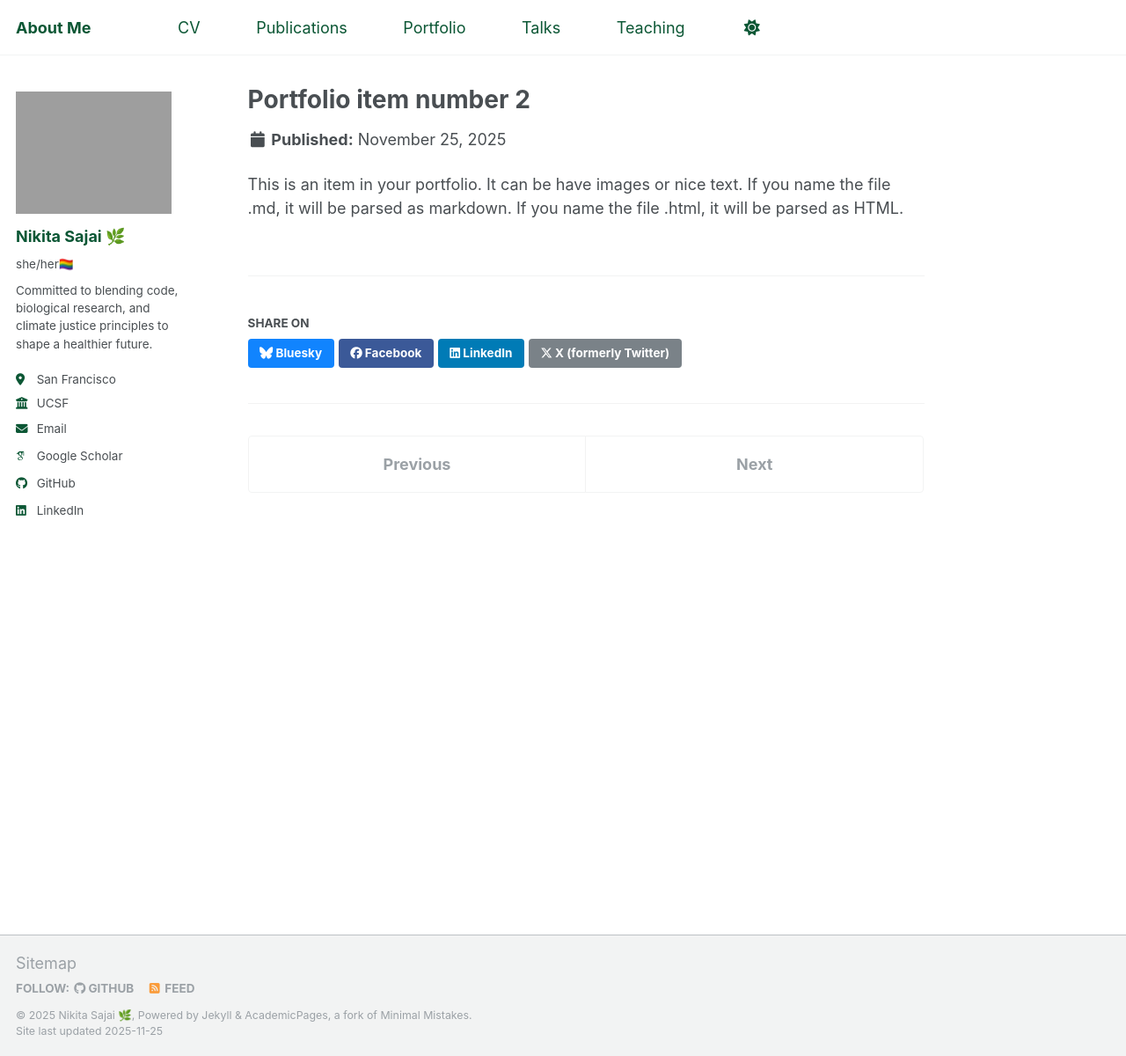
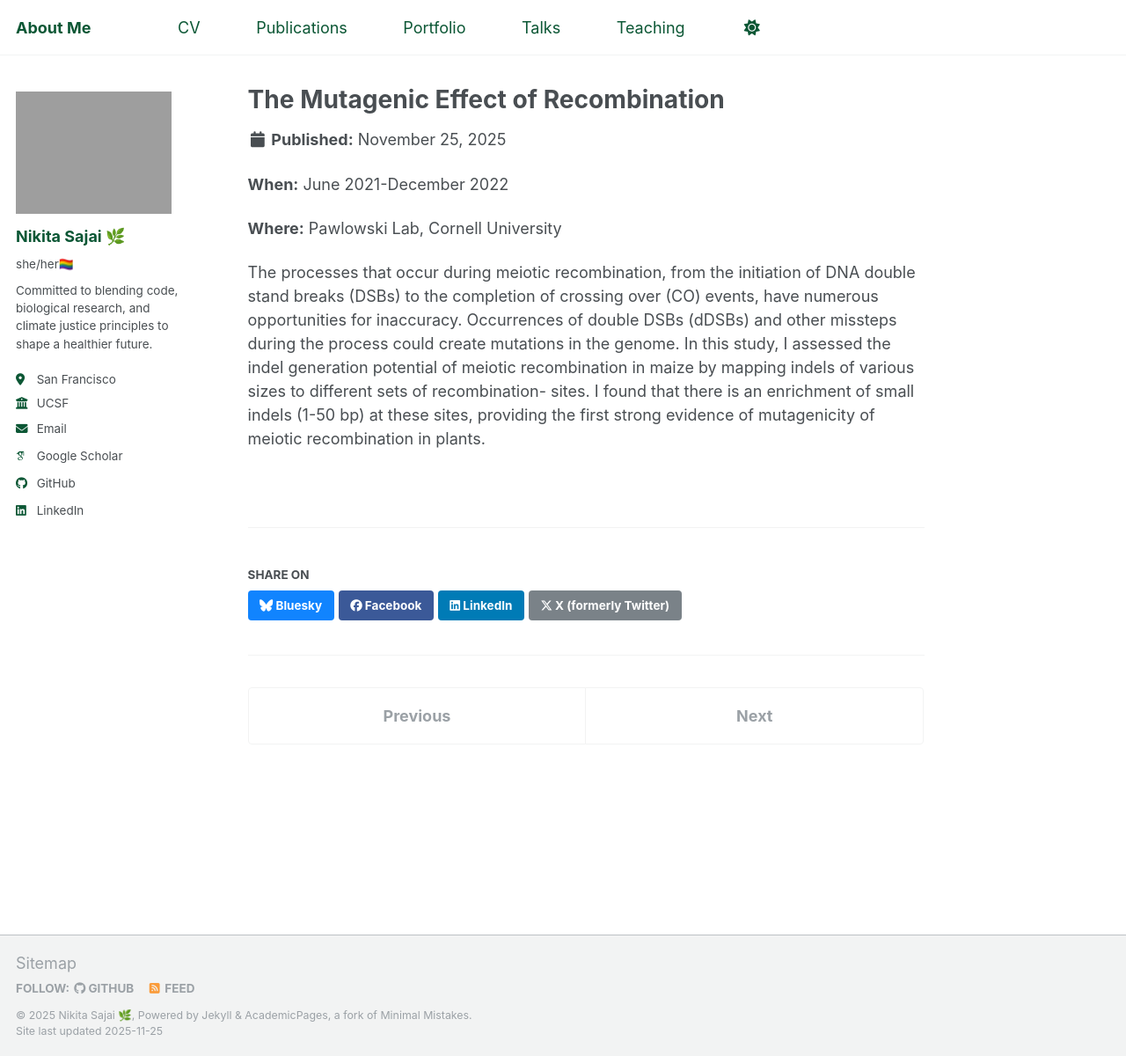
Before and after one commit to 16nikita/16nikita.github.io, a Jekyll site: the page built from _portfolio/portfolio-2.md, in a window 1280 px wide and 1200 px high. Shown: the whole window at 88% size. Built offline with Jekyll 4.4.1, drawn with Linux system fonts in a browser that asks for light colours; some web fonts are replaced.

Commit message:
portfoliio

```diff
--- a/_portfolio/portfolio-2.html
+++ /dev/null
@@ -1,7 +0,0 @@
----
-title: "Portfolio item number 2"
-excerpt: "Short description of portfolio item number 2 <br/><img src='/images/500x300.png'>"
-collection: portfolio
----
-
-This is an item in your portfolio. It can be have images or nice text. If you name the file .md, it will be parsed as markdown. If you name the file .html, it will be parsed as HTML.
--- /dev/null
+++ b/_portfolio/portfolio-2.md
@@ -0,0 +1,10 @@
+---
+title: "The Mutagenic Effect of Recombination"
+excerpt: "Enrichment of small indels within Double-Stranded Break (DSB) and Crossover (CO) sites <br/><img src='/images/indel_density.png'>"
+collection: portfolio
+---
+**When:** June 2021-December 2022
+
+**Where:** Pawlowski Lab, Cornell University
+
+The processes that occur during meiotic recombination, from the initiation of DNA double stand breaks (DSBs) to the completion of crossing over (CO) events, have numerous opportunities for inaccuracy. Occurrences of double DSBs (dDSBs) and other missteps during the process could create mutations in the genome. In this study, I assessed the indel generation potential of meiotic recombination in maize by mapping indels of various sizes to different sets of recombination- sites. I found that there is an enrichment of small indels (1-50 bp) at these sites, providing the first strong evidence of mutagenicity of meiotic recombination in plants.
```
Also changed, not shown: _portfolio/portfolio-1.md (+5 -4 lines), images/indel_density.png (added), 1 other file.
